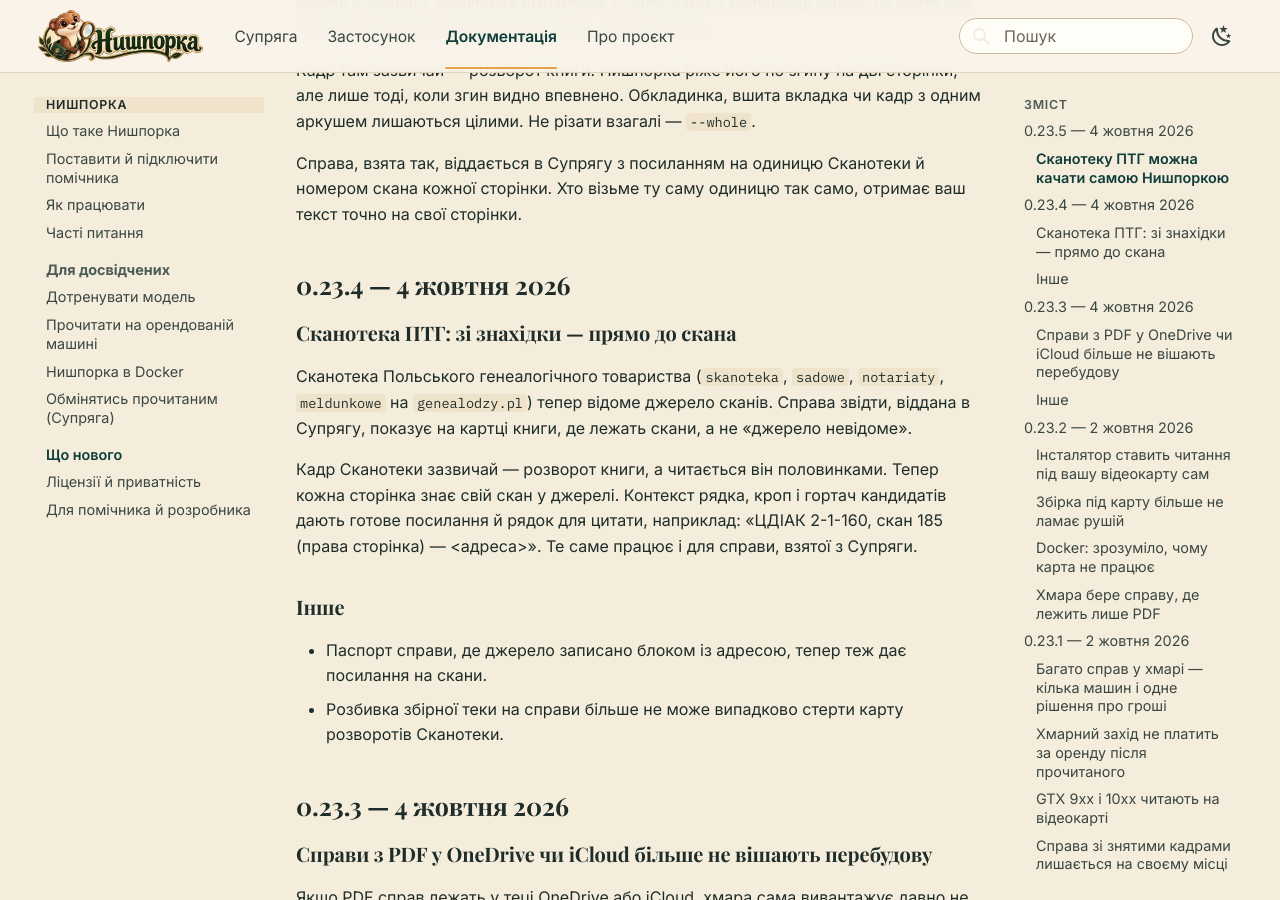
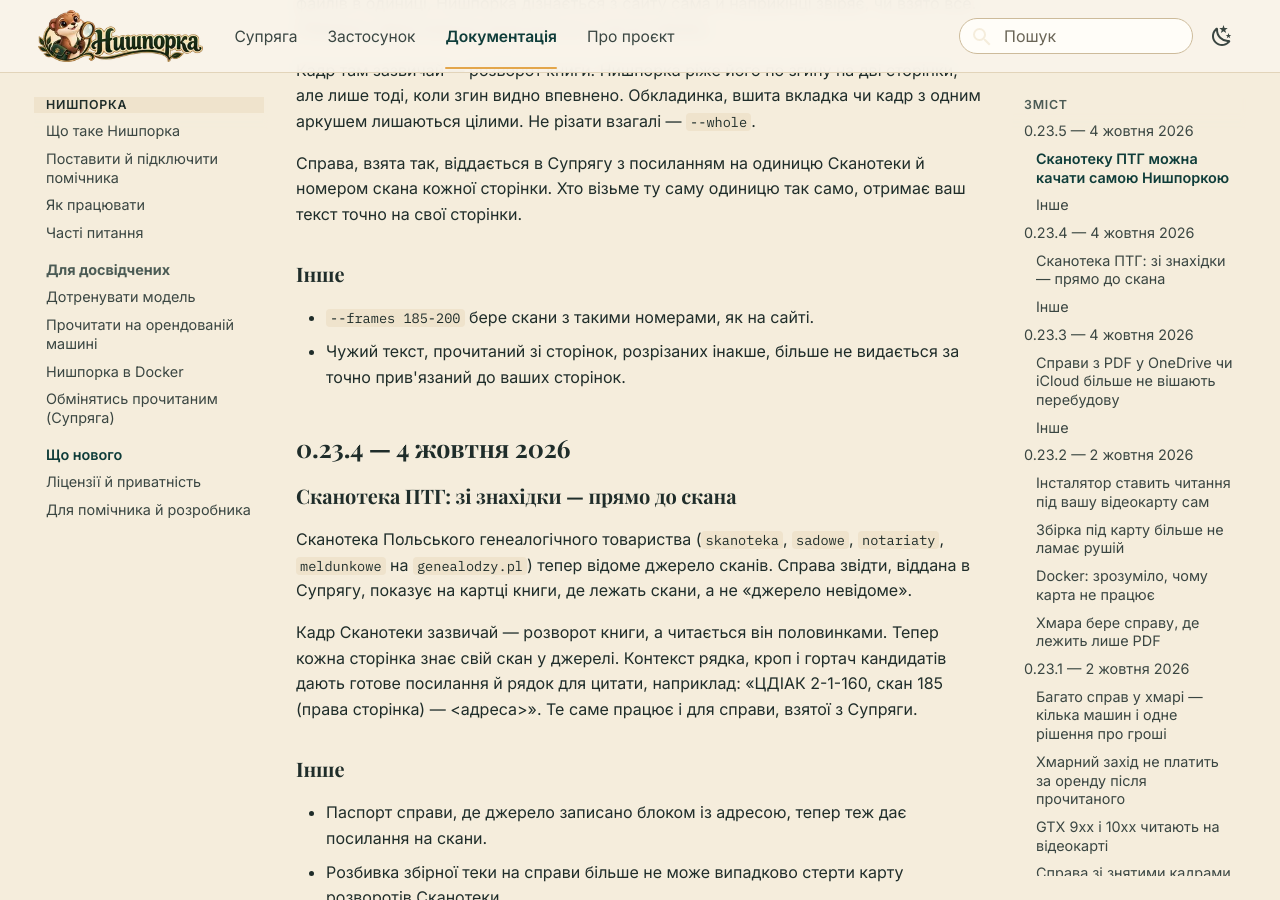
Before and after one commit to SERGIUSH-UA/nyshporka, an MkDocs documentation site: the page built from docs/whats-new.md, in a window 1280 px wide and 900 px high, scrolled down 535 px. Built offline with MkDocs 1.6.1 and Material for MkDocs 9.7.7, drawn with Linux system fonts in a browser that asks for light colours; comment, search, counter and statistics services are not loaded.

Commit message:
whats-new 0.23.5: пункти «Інше»
Co-Authored-By: Claude Opus 5.5 <noreply@anthropic.com>
Claude-Session: https://claude.ai/code/session_0187KUg5TyvJRFruAeGzD6JC

```diff
--- a/docs/whats-new.md
+++ b/docs/whats-new.md
@@ -26,6 +26,12 @@ Commons, ні в ARCHIUM. Скільки файлів в одиниці, Ниш
 Справа, взята так, віддається в Супрягу з посиланням на одиницю
 Сканотеки й номером скана кожної сторінки. Хто візьме ту саму одиницю так
 само, отримає ваш текст точно на свої сторінки.
+
+### Інше
+
+- `--frames 185-200` бере скани з такими номерами, як на сайті.
+- Чужий текст, прочитаний зі сторінок, розрізаних інакше, більше не
+  видається за точно прив'язаний до ваших сторінок.
 
 ## 0.23.4 — 4 жовтня 2026
 
```
